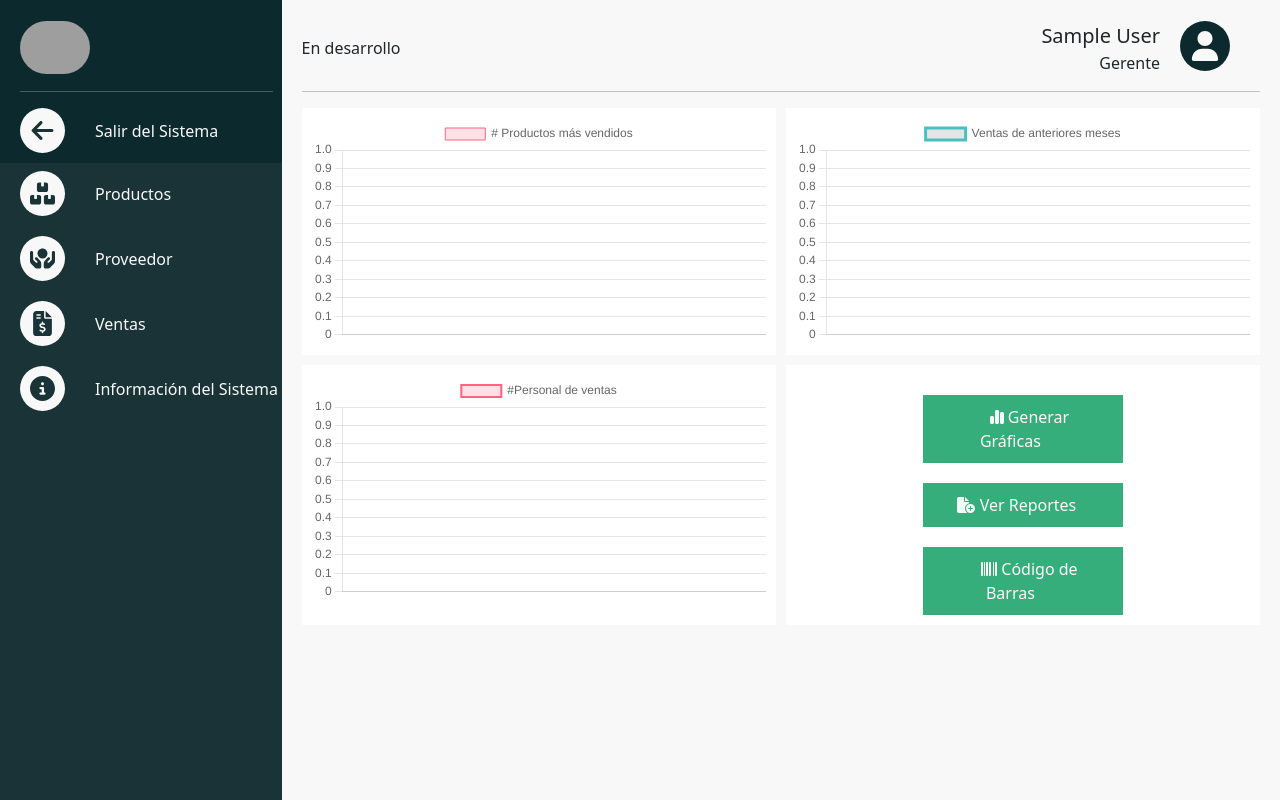
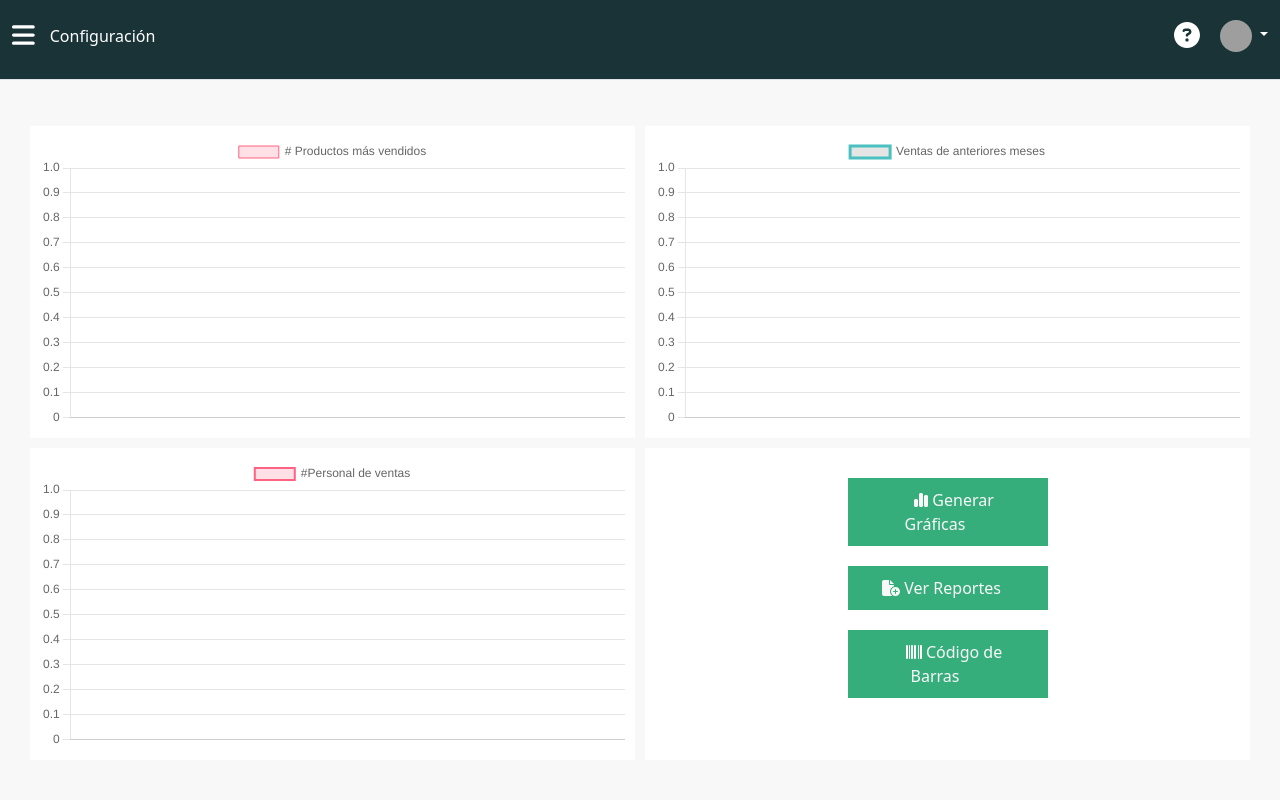
Before and after one commit to jcarlosMariscal/Punto-de-venta, a PHP site: page /Punto-de-venta-main/view/ in a window 1280 px wide. Run offline with PHP 8.4, Linux system fonts and the light colour scheme; the visitor is signed in with stand-in values (Sample User, id 1); data that the repository does not hold is empty; some libraries are stand-ins or nearby versions; grey boxes are pictures that could not be loaded.

Commit message:
Nuevo diseño de menú

```diff
--- a/add_negocio.php
+++ b/add_negocio.php
@@ -20,7 +20,7 @@
     <script src="//cdn.jsdelivr.net/npm/sweetalert2@11"></script>
     <title>Nova Tech PV</title>
 </head>
-<body>
+<body class="body-login">
     <div class="container">
 
         <div class="progress-bar">
--- a/assets/css/style.css
+++ b/assets/css/style.css
@@ -30,16 +30,70 @@ body {
   padding: 0;
   /* overflow: hidden; */
   /* overflow-x: auto; */
+  position: relative;
+}
+.body-login {
+  position: inherit;
 }
 /* Menú del punto de venta */
-.header {
+header {
+  width: 100%;
+  height: 10vh;
+  background-color: var(--color-menu-primary);
+  margin: 0;
+}
+.header-container {
+  display: flex;
+  flex-direction: row;
+  justify-content: space-between;
+  align-items: center;
+}
+.header-toggle,
+.close-toggle {
+  color: #fff;
+  font-size: 26px;
+  cursor: pointer;
+}
+.dropdown {
+  display: flex;
+  gap: 15px;
+}
+.header-user {
+  display: flex;
+  gap: 20px;
+}
+.information {
+  font-size: 26px;
+}
+.information a,
+.dropdown-toggle {
+  color: white;
+}
+nav {
   background-color: var(--color-menu-primary);
   color: var(--secondary-color);
-  width: 22vw;
+  width: 20vw;
   min-height: 100vh;
   height: 100vh;
   overflow-y: auto;
   overflow-x: hidden;
+  position: fixed;
+  transition: 0.5s;
+  z-index: 100;
+  top: 0;
+  left: -20%;
+}
+.show-nav {
+  left: 0;
+}
+.info-pv {
+  display: flex;
+  gap: 40px;
+  align-items: center;
+}
+.nav-final {
+  display: flex;
+  flex-direction: column;
 }
 /* Parte superior del menú */
 .header-logo {
@@ -86,7 +140,7 @@ body {
 }
 /* Botón para salir del sistema */
 .system__logout {
-  padding: 0px 0px 10px 20px;
+  padding: 0px 0px 10px 0px;
   display: flex;
   align-items: center;
 }
@@ -119,7 +173,7 @@ body {
   padding: 0;
   width: 100%;
   /* padding: 20px; */
-  padding: 0px 0px 0px 20px;
+  padding: 0px 0px 0px 0px;
 }
 .navbar__li {
   margin: 0;
@@ -137,6 +191,7 @@ body {
   font-size: 30px;
   margin-right: 30px;
 }
+
 .ul__link {
   display: flex;
   align-items: center;
@@ -155,8 +210,15 @@ body {
   background-color: var(--color-one);
   color: var(--secondary-color);
 }
+.ul__link.active .nav-icon {
+  transition: all 0.2s ease-in-out;
+  background-color: var(--color-one);
+  color: var(--secondary-color);
+}
 .imag {
-  width: 70px;
+  width: 50px;
+  border-radius: 50%;
+  margin-right: 10px;
 }
 .separate {
   margin-right: 20px;
@@ -166,10 +228,19 @@ body {
 
 /* Codigo para los diferentes contenidos */
 .main {
+  transition: all 0.5s ease-in-out;
   background-color: var(--secondary-color);
-  width: 78vw;
+  width: 100vw;
   height: 100vh;
-  padding: 20px;
+  padding: 0;
+}
+.nav_fijado {
+  transition: all 0.5s ease-in-out;
+  width: 80vw;
+  margin-left: 20vw;
+}
+.content {
+  padding: 30px;
 }
 .above {
   /* background-color: aqua; */
@@ -1043,3 +1114,5 @@ select {
   border-radius: 5px;
   margin: 38% auto;
 }
+
+/* ---------------- RESETEO CÓDIGO SIDEBAR ------------------- */
--- a/index.php
+++ b/index.php
@@ -11,7 +11,7 @@
     <script src="//cdn.jsdelivr.net/npm/sweetalert2@11"></script>
     <title>Nova Tech PV</title>
 </head>
-<body>
+<body class="body-login">
     <div class="login-box1">
         <h1 class="text">Bienvenido al sistema</h1>
         <h1 class="text">Nova Tech</h1>
--- a/login.php
+++ b/login.php
@@ -11,7 +11,7 @@
     <script src="//cdn.jsdelivr.net/npm/sweetalert2@11"></script>
     <title>Inicio de sesión</title>
 </head>
-<body>
+<body class="body-login">
     <!-- Creación de Login -->
     <div class="login-box">
       <img class="user" src="assets/img/icono1.png" alt="logo">
--- a/template/header.php
+++ b/template/header.php
@@ -1,49 +1,36 @@
-<?php
+<header class="py-3 mb-3 border-bottom">
+  <div class="container-fluid header-container">
+    <div class="dropdown">
+      <div class="header-toggle" id="header-toggle"><i class="fa-solid fa-bars"></i></div>
+      <!-- <a href="#" class="d-flex align-items-center col-lg-4 mb-2 mb-lg-0 link-white text-white text-decoration-none dropdown-toggle" id="dropdownNavLink" data-bs-toggle="dropdown" aria-expanded="false"> -->
+      <a href="#" class="d-flex align-items-center col-lg-4 mb-2 mb-lg-0 link-white text-white text-decoration-none" id="dropdownNavLink">
+          Configuración
+      </a>
+      <!-- <ul class="dropdown-menu text-small shadow" aria-labelledby="dropdownNavLink">
+          <li><a class="dropdown-item active" href="#" aria-current="page">Overview</a></li>
+          <li><a class="dropdown-item" href="#">Inventory</a></li>
+          <li><a class="dropdown-item" href="#">Customers</a></li>
+          <li><a class="dropdown-item" href="#">Products</a></li>
+          <li><hr class="dropdown-divider"></li>
+          <li><a class="dropdown-item" href="#">Reports</a></li>
+          <li><a class="dropdown-item" href="#">Analytics</a></li>
+      </ul> -->
+    </div>
 
-include ("../conexion/conexion.php");
-
-$query = "select * from negocio ORDER BY id_negocio DESC LIMIT 1";
-$resultado = mysqli_query($con, $query);
-foreach ($resultado as $row) {
-  $logo = $row['logo'];
-  $nombre = $row['nombre'];
-}
-
-?>
-
-<header class="header">
-  <div class="system">
-    <div class="system__info">
-      <div class="info__logo">
-        <a href="index.php?p=main" class="ul__link"><img style="border-radius: 50px ;" src="../assets/img/logo/<?php echo $logo; ?>" class="imag img-fluid" alt="..."></a>
-      </div>
-      <div class="info__text">
-        <h3 class="info__name"><?php echo $nombre; ?></h3>
-        <!-- <h5 class="info__welcome">Bienvenido(a) al sistema</h5> -->
+    <div class="align-items-center header-user">
+        <div class="information"><a href="index.php?p=information"><i class="fa-solid fa-circle-question"></i></a></div>
+        <div class="flex-shrink-0 dropdown">
+          <a href="#" class="d-block text-decoration-none dropdown-toggle" id="dropdownUser2" data-bs-toggle="dropdown" aria-expanded="false">
+            <img src="https://github.com/mdo.png" alt="mdo" width="32" height="32" class="rounded-circle">
+          </a>
+          <ul class="dropdown-menu text-small shadow" aria-labelledby="dropdownUser2">
+            <li><a class="dropdown-item" href="#">New project...</a></li>
+            <li><a class="dropdown-item" href="#">Settings</a></li>
+            <li><a class="dropdown-item" href="#">Profile</a></li>
+            <li><hr class="dropdown-divider"></li>
+            <li><a class="dropdown-item" href="#">Sign out</a></li>
+          </ul>
+        </div>
       </div>
     </div>
-    <hr class="separate">
-    <div class="system__logout">
-      <a href="../cerrar_session/cerrar_session.php" class="logout"><i class="nav-icon fa-solid fa-arrow-left"></i><span class="li__info">Salir del Sistema</span></a>
-    </div>
-  </div>
-  <nav class="navbar">
-    <ul class="navbar__ul">
-      <li class="navbar__li"><a href="index.php?p=productos" class="ul__link"><i class="nav-icon fa-solid fa-boxes-stacked"></i><span class="li__info">Productos</span></a></li>
-      <li class="navbar__li"><a href="index.php?p=proveedor" class="ul__link"><i class="nav-icon fa-solid fa-hands-holding-circle"></i><span class="li__info">Proveedor</span></a></li>
-      <li class="navbar__li"><a href="index.php?p=ventas" class="ul__link"><i class="nav-icon fa-solid fa-file-invoice-dollar"></i><span class="li__info">Ventas</span></a></li>
-      <!-- PERMITIR EL ACCESO A ESTAS SECCIONES A SOLO EL ADMINISTRADOR -->
-      <?php
-        if($_SESSION['rol'] == 0){
-      ?>
-      <li class="navbar__li"><a href="index.php?p=compras" class="ul__link"><i class="nav-icon fa-solid fa-handshake"></i><span class="li__info">Compras</span></a></li>
-      <li class="navbar__li"><a href="index.php?p=personal" class="ul__link"><i class="nav-icon fa-solid fa-user-group"></i><span class="li__info">Mi personal</span></a></li>
-      <li class="navbar__li"><a href="index.php?p=sucursal" class="ul__link"><i class="nav-icon fa-solid fa-map-location-dot"></i><span class="li__info">Sucursal</span></a></li>
-      <li class="navbar__li"><a href="index.php?p=configuration" class="ul__link"><i class="nav-icon fa-solid fa-gears"></i><span class="li__info">Configuración</span></a></li>
-      <?php
-        }
-      ?>
-      <li class="navbar__li"><a href="index.php?p=information" class="ul__link"><i class="nav-icon fa-solid fa-circle-info"></i><span class="li__info">Información del Sistema</span></a></li>
-    </ul>
-  </nav>
-</header>
+  </header>
--- /dev/null
+++ b/template/nav.php
@@ -0,0 +1,79 @@
+<?php
+
+include ("../conexion/conexion.php");
+
+$query = "select * from negocio ORDER BY id_negocio DESC LIMIT 1";
+$resultado = mysqli_query($con, $query);
+foreach ($resultado as $row) {
+  $logo = $row['logo'];
+  $nombre = $row['nombre'];
+}
+
+?>
+<nav id="navbar">
+  <div class="d-flex flex-column flex-shrink-0 p-3 text-white bg-transparent" style="width: 22vw">
+    <div class="info-pv">
+      <a href="index.php?p=main" class="d-flex align-items-center mb-3 mb-md-0 text-white text-decoration-none">
+        <img src="../assets/img/logo/<?php echo $logo; ?>" class="imag img-fluid" alt="...">
+        <span class="fs-4"><?php echo $nombre; ?></span>
+      </a>
+      <div class="close-toggle" id="close-toggle"><i class="fa-sharp fa-solid fa-xmark"></i></div>
+    </div>
+    <!-- <span>Bienvenido(a) al sistema</span> -->
+    <hr>
+    <ul class="navbar__ul">
+      <li class="nav-item navbar__li">
+        <a href="index.php?p=productos" class="nav-link ul__link" aria-current="page">
+          <i class="nav-icon fa-solid fa-boxes-stacked"></i><span class="li__info">Productos</span>
+        </a>
+      </li>
+      <li class="navbar__li">
+        <a href="index.php?p=proveedor" class="nav-link text-white ul__link">
+          <i class="nav-icon fa-solid fa-hands-holding-circle"></i>
+          Proveedor
+        </a>
+      </li>
+      <li class="navbar__li">
+        <a href="index.php?p=ventas" class="nav-link text-white ul__link">
+          <i class="nav-icon fa-solid fa-file-invoice-dollar"></i>
+          Ventas
+        </a>
+      </li>
+      <li class="navbar__li">
+        <a href="index.php?p=compras" class="nav-link text-white ul__link">
+          <i class="nav-icon fa-solid fa-handshake"></i>
+          Compras
+        </a>
+      </li>
+      <li class="navbar__li">
+        <a href="index.php?p=personal" class="nav-link text-white ul__link">
+          <i class="nav-icon fa-solid fa-user-group"></i>
+          Personal
+        </a>
+      </li>
+      <li class="navbar__li">
+        <a href="index.php?p=configuration" class="nav-link text-white ul__link">
+          <i class="nav-icon fa-solid fa-gears"></i>
+          Configuración
+        </a>
+      </li>
+    </ul>
+    <hr>
+    <div class="dropdown nav-final">
+      <div class="system__logout">
+        <a href="../cerrar_session/cerrar_session.php" class="logout"><i class="nav-icon fa-solid fa-arrow-left"></i><span class="li__info">Salir del Sistema</span></a>
+      </div>
+      <div class="fijar-nav">
+        <label for="fijar">Fijar menú</label>
+        <input type="checkbox" name="fijar" id="fijar_nav">
+      </div>
+      <!-- <ul class="dropdown-menu dropdown-menu-dark text-small shadow" aria-labelledby="dropdownUser1">
+        <li><a class="dropdown-item" href="#">New project...</a></li>
+        <li><a class="dropdown-item" href="#">Settings</a></li>
+        <li><a class="dropdown-item" href="#">Profile</a></li>
+        <li><hr class="dropdown-divider"></li>
+        <li><a class="dropdown-item" href="#">Sign out</a></li>
+      </ul> -->
+    </div>
+  </div>
+</nav>
--- a/view/index.php
+++ b/view/index.php
@@ -28,12 +28,14 @@ if(empty($_SESSION['active'])){
 </head>
 <body>
     <?php
-        require_once "../template/header.php";
+        // require_once "../template/header.php";
+        require_once "../template/nav.php";
         $p = (isset($_GET['p']) ? $_GET['p'] : "main")
     ?>
 
-    <main class="main">
+    <main class="main" id="main">
         <?php
+        require_once "../template/header.php";
             switch ($p) {
                 case 'main':
                     require_once "user_main.php";
@@ -81,12 +83,13 @@ if(empty($_SESSION['active'])){
         ?>
     </main>
     <!-- <script src="../assets/js/chart.js"></script> -->
-    <!-- <script src="../assets/js/formularios.js" type="module"></script> -->
+    <script src="../assets/js/index.js" type="module"></script>
 
     <script src="https://cdnjs.cloudflare.com/ajax/libs/font-awesome/6.1.1/js/all.js" integrity="sha512-TsDUjQW16/G8fz4gmgTOBW2s2Oi6TPUtQ6/hm+TxZZdkQtQrK5xEFIE0rgDuz5Cl1xQU1u3Yer7K5IuuBeiCqw==" crossorigin="anonymous" referrerpolicy="no-referrer"></script>
     <script src="https://code.jquery.com/jquery-3.2.1.slim.min.js" integrity="sha384-KJ3o2DKtIkvYIK3UENzmM7KCkRr/rE9/Qpg6aAZGJwFDMVNA/GpGFF93hXpG5KkN" crossorigin="anonymous"></script>
     <script src="https://cdn.jsdelivr.net/npm/popper.js@1.12.9/dist/umd/popper.min.js" integrity="sha384-ApNbgh9B+Y1QKtv3Rn7W3mgPxhU9K/ScQsAP7hUibX39j7fakFPskvXusvfa0b4Q" crossorigin="anonymous"></script>
     <script src="https://cdn.jsdelivr.net/npm/bootstrap@4.0.0/dist/js/bootstrap.min.js" integrity="sha384-JZR6Spejh4U02d8jOt6vLEHfe/JQGiRRSQQxSfFWpi1MquVdAyjUar5+76PVCmYl" crossorigin="anonymous"></script>
+    <script src="https://cdn.jsdelivr.net/npm/bootstrap@5.0.0-beta1/dist/js/bootstrap.bundle.min.js"></script>
     <!-- <script src="../assets/js/profile.js" type="module"></script> -->
 
 </body>
--- a/view/user_main.php
+++ b/view/user_main.php
@@ -1,43 +1,3 @@
-<section class="above">
-    <div class="above__info">En desarrollo</div>
-    <div class="above__user">
-        <div class="user__info" id="user-info">
-            <p class="user__name"><?php echo $_SESSION['user']?></p>
-            <p class="user__rol">
-                <?php
-                    if($_SESSION['rol'] == 0){
-                        echo "Administrador";
-                    }elseif ($_SESSION['rol'] == 1) {
-                        echo "Gerente";
-                    }elseif ($_SESSION['rol'] == 2) {
-                        echo "Ventas";
-                    }
-                ?>
-            </p>
-        </div>
-        <div class="user__icon" id="user-icon">
-            <a href="" id="profile"><span class="icon-user"><i class="icon-font fa-solid fa-user"></i></span></a>
-        </div>
-      </div>
-      <div class="user__profile" id="user-profile">
-        <div class="profile__name"><p class="user__name"><?php echo $_SESSION['user']?></p></div>
-        <div class="profile__rol"><p class="">
-                <?php
-                    if($_SESSION['rol'] == 0){
-                        echo "Administrador";
-                    }elseif ($_SESSION['rol'] == 1) {
-                        echo "Gerente";
-                    }elseif ($_SESSION['rol'] == 2) {
-                        echo "Vendedor";
-                    }
-                ?>
-            </p>
-        </div>
-        <div class="profile__correo"><?php echo $_SESSION['correo']?></div>
-        <div class="profile__telefono"><?php echo $_SESSION['telefono']?></div>
-      </div>
-</section>
-<hr>
 <section class="content">
     <div class="box-main">
         <div class="box box-1">
```
Also changed, not shown: assets/js/index.js (+53 -0 lines), test.html (added, +269 -0 lines), view/configuration.php (+1 -25 lines).
